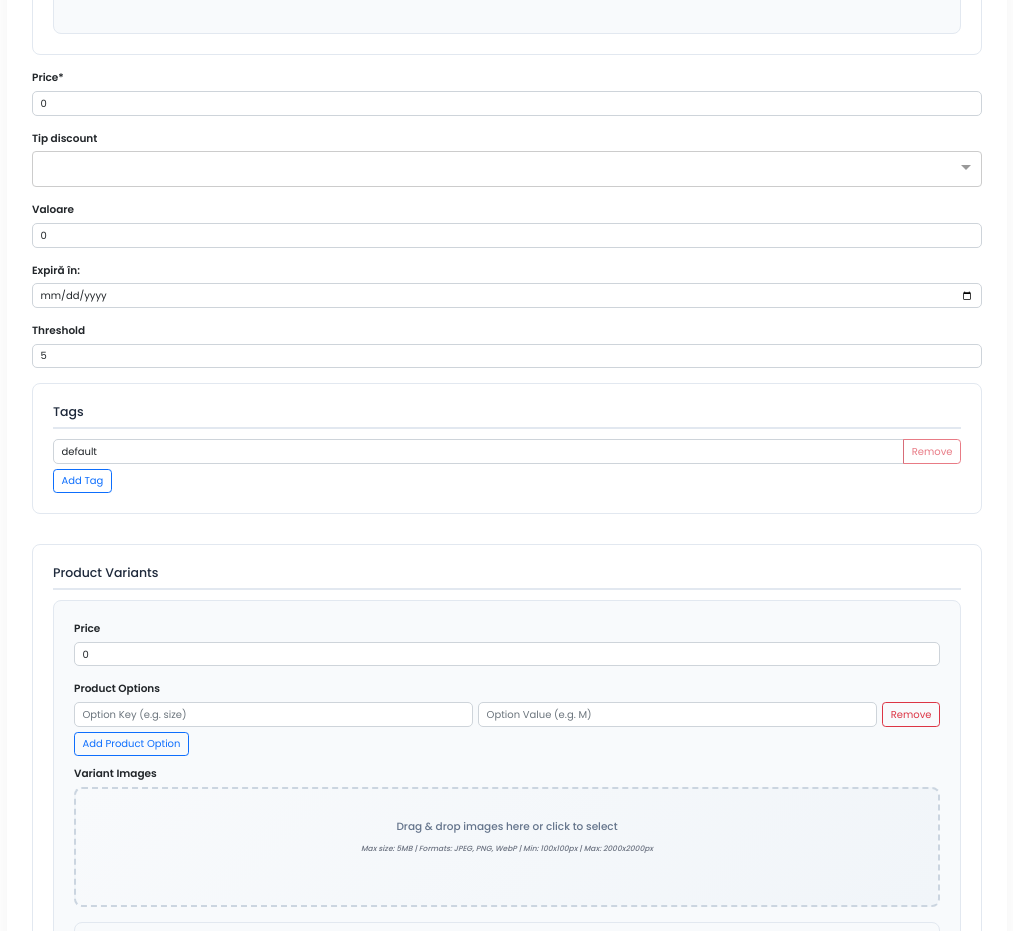
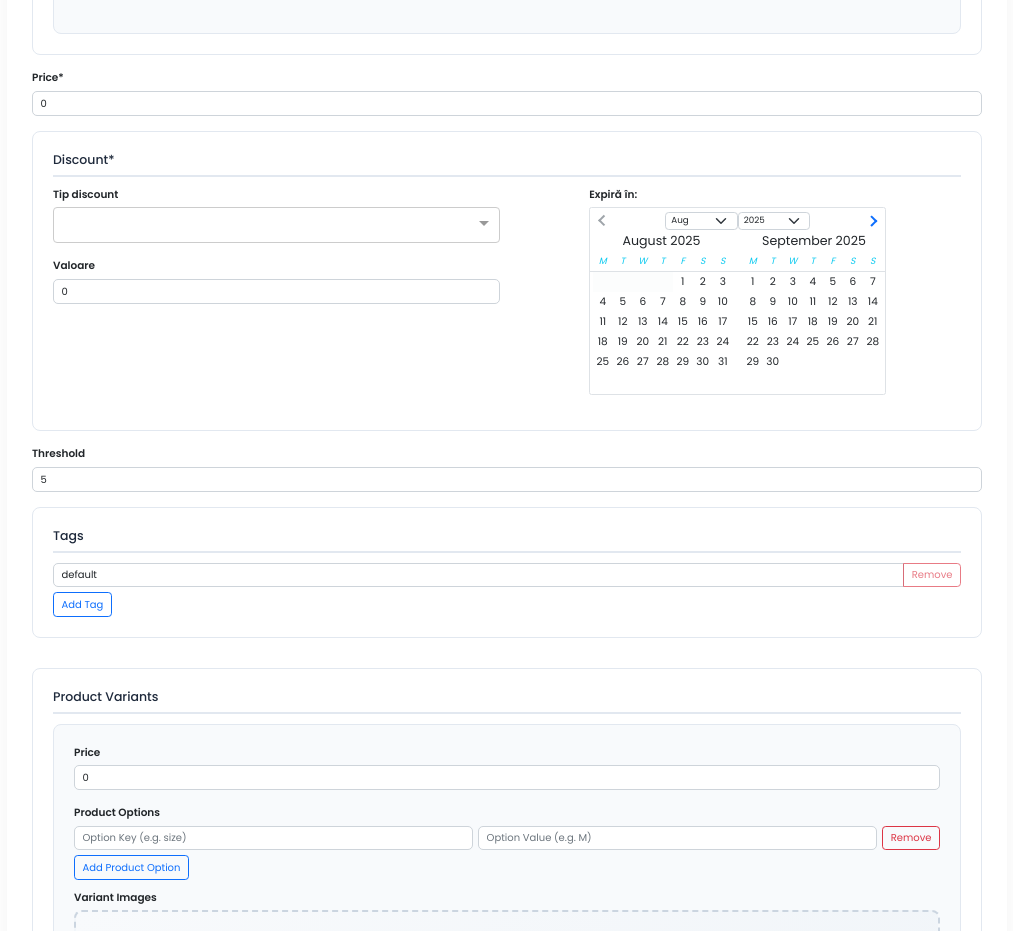
Before and after one commit to Salai-Rares/client-side, an Angular app: page /create in a window 1280 px wide. Shown: the part 1100-2031 px from the top of the page, without its empty margins (133-1146 px from the left). Built offline with nearby package versions, Linux system fonts and the light colour scheme.

Commit message:
implemented the range-date-picker more work needs to be done on backend in order to accept range discounts, also i need to update the styles

```diff
--- a/src/app/app.module.ts
+++ b/src/app/app.module.ts
@@ -26,6 +26,7 @@ import { TestFormComponent } from './client/components/test-form/test-form.compo
 import { TestFormModule } from './client/components/test-form/test-form.module';
 import { ImageUploadComponent } from './client/components/image-upload/image-upload.component';
 import { register } from 'swiper/element/bundle';
+import { NgbModule } from '@ng-bootstrap/ng-bootstrap';
 register();
 @NgModule({
   declarations: [
@@ -50,7 +51,8 @@ register();
 
     // StarsRatingModule,
     TestFormModule,
-    AppRoutingModule
+    AppRoutingModule,
+    NgbModule
   ],
   providers: [],
   bootstrap: [AppComponent],
--- a/src/app/client/components/test-form/test-form.component.html
+++ b/src/app/client/components/test-form/test-form.component.html
@@ -157,8 +157,10 @@
       min="0"
     />
   </div>
-  <div class="form-group">
-    <div formGroupName="discount">
+  <div class="form-group form-array-section">
+    <h5>Discount*</h5>
+    <div formGroupName="discount" class="row">
+      <div class="col-md">
         <div class="form-group">
           <label for="type">Tip discount</label>
           <ng-select
@@ -177,9 +179,14 @@
             id="value"
           />
         </div>
+      </div>
+       <div class="col-md d-flex justify-content-md-center">
       <div class="form-group">
         <label for="date">Expiră în:</label>
-        <input min="{{today}}" class="form-control" type="date" formControlName="date">
+        <app-range-date-picker
+          formControlName="validRange"
+        ></app-range-date-picker>
+      </div>
       </div>
     </div>
   </div>
--- a/src/app/client/components/test-form/test-form.component.ts
+++ b/src/app/client/components/test-form/test-form.component.ts
@@ -16,6 +16,7 @@ import {
 import { BehaviorSubject, Observable, of } from 'rxjs';
 import { PRODUCT_LIMITS } from './product-validation.constants';
 import { FormErrorService } from 'src/app/shared/services/form-error.service';
+import { NgbDateStruct } from '@ng-bootstrap/ng-bootstrap';
 
 @Component({
   selector: 'app-test-form',
@@ -42,7 +43,13 @@ export class TestFormComponent {
 
   // Track if form submission has been attempted
   isFormSubmitAttempted = false;
-  today = new Date().toLocaleDateString('en-CA');
+  today = new Date();
+
+  minDate: NgbDateStruct = {
+    year: this.today.getFullYear(),
+    month: this.today.getMonth() + 1, // JS months are 0-based
+    day: this.today.getDate(),
+  };
   // Image validation configuration
   private readonly imageConfig: ImageValidationConfig = {
     maxSizeInMB: 5,
@@ -96,7 +103,9 @@ export class TestFormComponent {
       discount: this.fb.group({
         type: this.fb.control([]),
         value: [0],
-        date: [null],
+        // date: [null],
+        validUntil: [null],
+        validRange: [null], // 👈 this will hold { fromDate, toDate }
       }),
       settings: this.fb.group({
         threshold: [5, [Validators.required, Validators.min(0)]],
--- a/src/app/client/components/test-form/test-form.module.ts
+++ b/src/app/client/components/test-form/test-form.module.ts
@@ -4,9 +4,11 @@ import { SharedModule } from "src/app/shared/shared.module";
 import { DragDropModule } from '@angular/cdk/drag-drop';
 import { NgSelectModule } from '@ng-select/ng-select';
 import { ImageSelectorComponent } from "src/app/shared/components/image-selector/image-selector.component";
+import { NgbModule } from "@ng-bootstrap/ng-bootstrap";
+import { RangeDatePickerComponent } from "src/app/shared/components/range-date-picker/range-date-picker.component";
 @NgModule({
     declarations:[TestFormComponent],
-    imports: [SharedModule, DragDropModule, NgSelectModule, ImageSelectorComponent]
+    imports: [SharedModule, DragDropModule, NgSelectModule, ImageSelectorComponent,NgbModule,RangeDatePickerComponent]
 })
 export class TestFormModule{
 
--- /dev/null
+++ b/src/app/shared/components/range-date-picker/range-date-picker.component.html
@@ -0,0 +1,21 @@
+<ngb-datepicker
+  (dateSelect)="onDateSelection($event)"
+  [displayMonths]="2"
+  [dayTemplate]="t"
+  [minDate]="minDate"
+  outsideDays="hidden"
+
+></ngb-datepicker>
+
+<ng-template #t let-date let-focused="focused">
+  <span
+    class="custom-day"
+    [class.focused]="focused"
+    [class.range]="isRange(date)"
+    [class.faded]="isHovered(date) || isInside(date)"
+    (mouseenter)="hoveredDate = date"
+    (mouseleave)="hoveredDate = null"
+  >
+    {{ date.day }}
+  </span>
+</ng-template>
--- /dev/null
+++ b/src/app/shared/components/range-date-picker/range-date-picker.component.scss
@@ -0,0 +1,18 @@
+ .custom-day {
+      text-align: center;
+      padding: 0.185rem 0.25rem;
+      display: inline-block;
+      height: 2rem;
+      width: 2rem;
+    }
+    .custom-day.focused {
+      background-color: #e6e6e6;
+    }
+    .custom-day.range,
+    .custom-day:hover {
+      background-color: rgb(2, 117, 216);
+      color: white;
+    }
+    .custom-day.faded {
+      background-color: rgba(2, 117, 216, 0.5);
+    }
--- /dev/null
+++ b/src/app/shared/components/range-date-picker/range-date-picker.component.ts
@@ -0,0 +1,119 @@
+import { Component, forwardRef, Input } from '@angular/core';
+import { ControlValueAccessor, NG_VALUE_ACCESSOR } from '@angular/forms';
+import {
+  NgbCalendar,
+  NgbDate,
+  NgbDateStruct,
+  NgbModule,
+} from '@ng-bootstrap/ng-bootstrap';
+
+export interface DateRange {
+  fromDate: NgbDate | null;
+  toDate: NgbDate | null;
+}
+
+@Component({
+  selector: 'app-range-date-picker',
+  imports: [NgbModule],
+  templateUrl: './range-date-picker.component.html',
+  styleUrl: './range-date-picker.component.scss',
+  providers: [
+    {
+      provide: NG_VALUE_ACCESSOR,
+      useExisting: forwardRef(() => RangeDatePickerComponent),
+      multi: true,
+    },
+  ],
+  standalone: true,
+})
+export class RangeDatePickerComponent implements ControlValueAccessor {
+  @Input() minDate!: NgbDate;
+
+  hoveredDate: NgbDate | null = null;
+  fromDate: NgbDate | null = null;
+  toDate: NgbDate | null = null;
+
+  private onChange: (value: DateRange) => void = () => {};
+  private onTouched: () => void = () => {};
+
+  constructor(private calendar: NgbCalendar) {
+    this.minDate = this.calendar.getToday();
+  }
+
+  writeValue(value: DateRange | null): void {
+    if (value) {
+      this.fromDate = value.fromDate;
+      this.toDate = value.toDate;
+    } else {
+      this.fromDate = this.toDate = null;
+    }
+  }
+
+  registerOnChange(fn: any): void {
+    this.onChange = fn;
+  }
+
+  registerOnTouched(fn: any): void {
+    this.onTouched = fn;
+  }
+
+  setDisabledState?(isDisabled: boolean): void {
+    // you could disable the datepicker if needed
+  }
+
+  onDateSelection(date: NgbDate) {
+    // Case 1: no selection → set fromDate
+    if (!this.fromDate && !this.toDate) {
+      this.fromDate = date;
+    }
+    // Case 2: selecting end date
+    else if (this.fromDate && !this.toDate && date.after(this.fromDate)) {
+      this.toDate = date;
+    } else if (this.fromDate && !this.toDate && date.equals(this.fromDate)) {
+      this.fromDate = null;
+      this.toDate = null;
+    }
+    // Case 3: clicked on the same end date → clear selection
+    else if (
+      this.fromDate &&
+      this.toDate &&
+      (date.equals(this.toDate) || date.equals(this.fromDate))
+    ) {
+      this.fromDate = null;
+      this.toDate = null;
+    }
+    // Case 4: fallback → start a new selection
+    else {
+      this.toDate = null;
+      this.fromDate = date;
+    }
+
+    this.onChange({ fromDate: this.fromDate, toDate: this.toDate });
+    this.onTouched();
+  }
+
+  isHovered(date: NgbDate) {
+    return (
+      this.fromDate &&
+      !this.toDate &&
+      this.hoveredDate &&
+      date.after(this.fromDate) &&
+      date.before(this.hoveredDate)
+    );
+  }
+
+  isInside(date: NgbDate) {
+    return (
+      this.toDate && date.after(this.fromDate!) && date.before(this.toDate)
+    );
+  }
+
+  isRange(date: NgbDate) {
+    return (
+      date.equals(this.fromDate!) ||
+      (this.toDate && date.equals(this.toDate)) ||
+      this.isInside(date) ||
+      this.isHovered(date)
+    );
+  }
+}
--- a/src/polyfills.ts
+++ b/src/polyfills.ts
@@ -46,6 +46,7 @@
  * Zone JS is required by default for Angular itself.
  */
 import 'zone.js';  // Included with Angular CLI.
+import '@angular/localize/init';
 
 
 /***************************************************************************************************
--- a/src/styles.scss
+++ b/src/styles.scss
@@ -1,55 +1,58 @@
 @use "assets/styles/_colors.scss";
 @use "assets/styles/_fonts.scss";
 
-
 /* You can add global styles to this file, and also import other style files */
-@import url('https://fonts.googleapis.com/css2?family=Poppins:wght@100;300;400;500;600&display=swap');
+@import url("https://fonts.googleapis.com/css2?family=Poppins:wght@100;300;400;500;600&display=swap");
 
 @import "@ng-select/ng-select/themes/default.theme.css";
-*{
-    font-family: 'Poppins', sans-serif;
+* {
+  font-family: "Poppins", sans-serif;
   margin: 0;
   padding: 0;
 
   text-decoration: none;
   outline: none;
   border: none;
-
 }
 
-*,*::after,*::after{
+*,
+*::after,
+*::after {
   box-sizing: border-box;
 }
 
-$border : .2rem solid colors.$black;
-$box-shadow: 0 .5rem 1 rem (0,0,0,.2);
+$border: 0.2rem solid colors.$black;
+$box-shadow: 0 0.5rem 1 rem (0, 0, 0, 0.2);
 
 @mixin grid($val) {
   display: grid;
-    grid-template-columns: repeat(auto-fit,minmax($val,1fr));
-    gap:2rem;
+  grid-template-columns: repeat(auto-fit, minmax($val, 1fr));
+  gap: 2rem;
 }
 
-html{
+html {
   overflow-x: hidden;
-    font-size:62.5%;
+  font-size: 62.5%;
   background-color: aqua;
-    &::-webkit-scrollbar{
+  &::-webkit-scrollbar {
     width: 1rem;
   }
-    &::-webkit-scrollbar-track{
+  &::-webkit-scrollbar-track {
     background: colors.$light-bg;
   }
-    &::-webkit-scrollbar-thumb{
+  &::-webkit-scrollbar-thumb {
     background: colors.$blue;
     border-radius: 5rem;
   }
-
-
-
 }
 
+.ngb-dp-day.disabled,
+.ngb-dp-day[disabled] {
+  opacity: 0.4;
+  background-color: #f8f9fa; // light gray background
+  color: #6c757d; // Bootstrap "secondary" text
+  cursor: not-allowed;
+}
 :root {
-    --swiper-theme-color: #E49A38;
-
+  --swiper-theme-color: #e49a38;
 }
```
Also changed, not shown: package.json (+15 -11 lines), src/app/client/components/test-form/test-form.component.scss (+20 -18 lines), 2 other files (tests, documents, lock files or other folders). Lines whose indentation alone changed are shown as unchanged.
